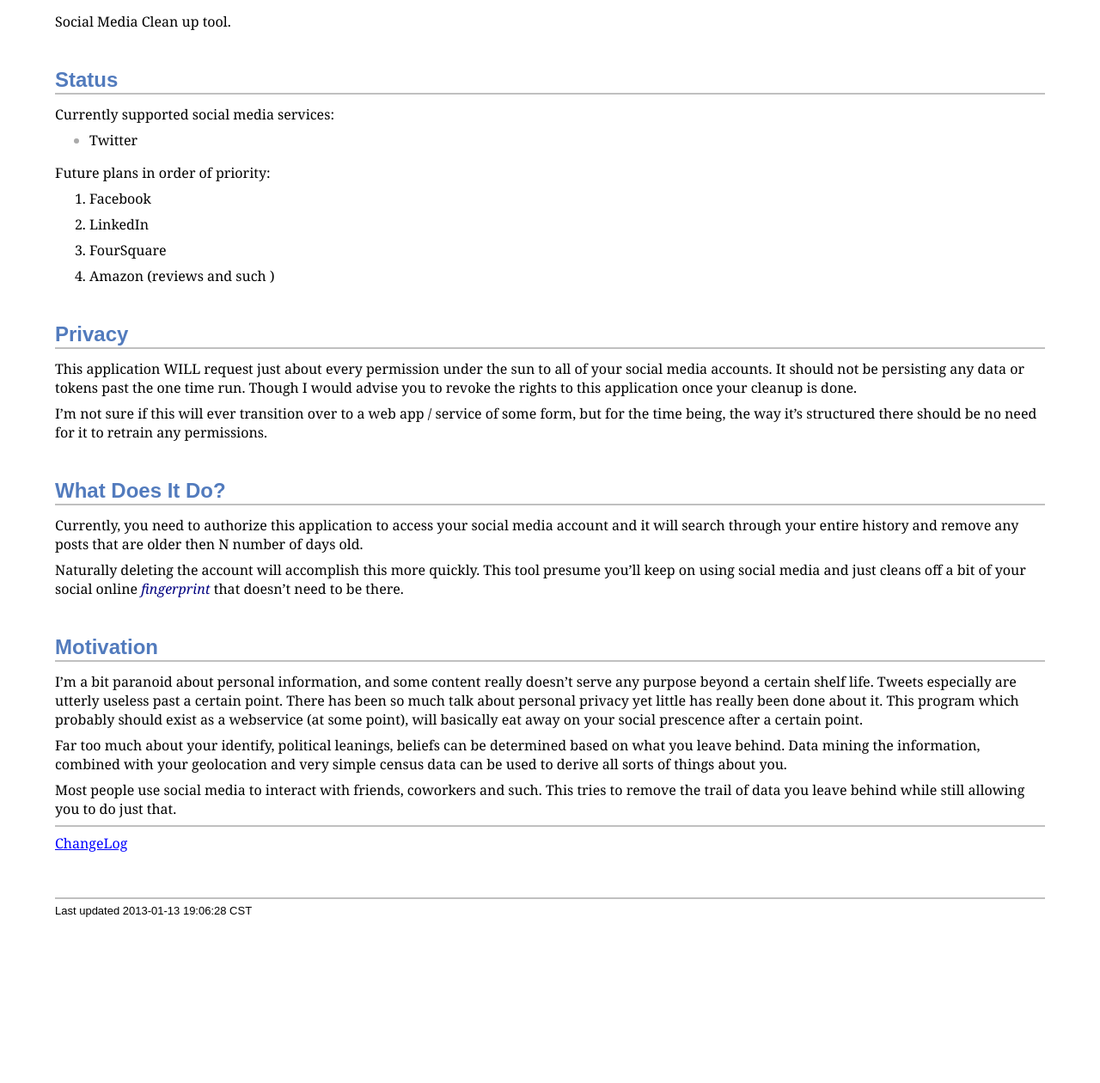
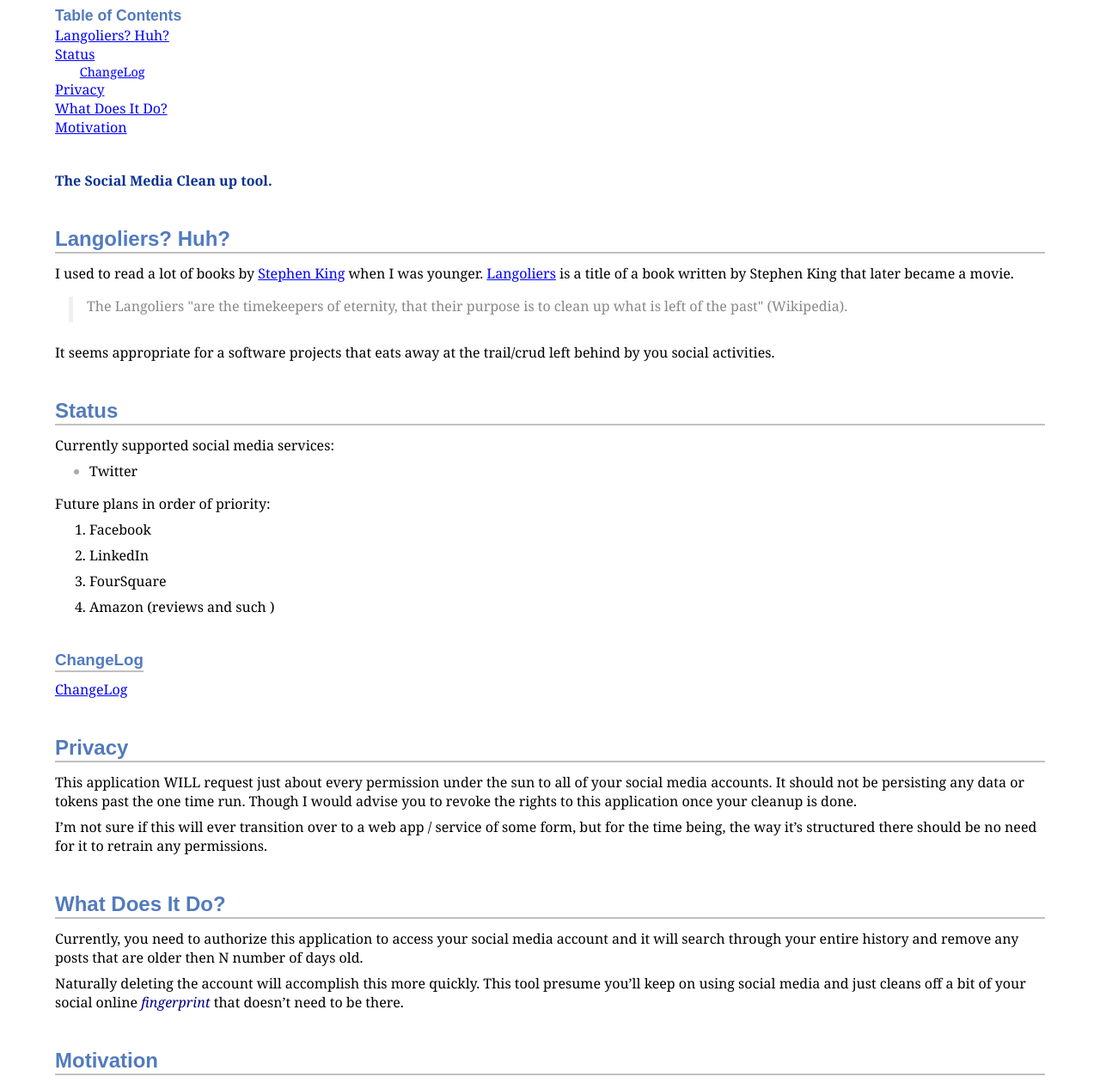
Before and after one commit to SocialOxpecker/SocialOxpecker, a plain HTML site: page index.html in a window 1280 px wide. Shown: the part 92-1352 px from the top of the page at 86% size. Before the commit the page ends 1166 px from the top, so only its background shows below. Drawn offline with Linux system fonts and the light colour scheme.

Commit message:
updates for name change

```diff
--- a/index.html
+++ b/index.html
@@ -4,7 +4,7 @@
 <head>
 <meta http-equiv="Content-Type" content="application/xhtml+xml; charset=UTF-8" />
 <meta name="generator" content="AsciiDoc 8.6.7" />
-<title>SocialMediaCleanUp</title>
+<title>SocialLangoliers</title>
 <style type="text/css">
 /* Shared CSS for AsciiDoc xhtml11 and html5 backends */
 
@@ -731,18 +731,34 @@ install: function(toclevels) {
 }
 
 }
-asciidoc.install();
+asciidoc.install(2);
 /*]]>*/
 </script>
 </head>
 <body class="article">
 <div id="header">
-<h1>SocialMediaCleanUp</h1>
+<h1>SocialLangoliers</h1>
+<div id="toc">
+  <div id="toctitle">Table of Contents</div>
+  <noscript><p><b>JavaScript must be enabled in your browser to display the table of contents.</b></p></noscript>
+</div>
 </div>
 <div id="content">
 <div id="preamble">
 <div class="sectionbody">
-<div class="paragraph"><p>Social Media Clean up tool.</p></div>
+<div class="paragraph"><p><strong>The Social Media Clean up tool.</strong></p></div>
+</div>
+</div>
+<div class="sect1">
+<h2 id="_langoliers_huh">Langoliers? Huh?</h2>
+<div class="sectionbody">
+<div class="paragraph"><p>I used to read a lot of books by <a href="http://en.wikipedia.org/wiki/Stephen_King">Stephen King</a> when I was younger.
+<a href="http://en.wikipedia.org/wiki/The_Langoliers">Langoliers</a> is a title of a book written by Stephen King that later became a movie.</p></div>
+<div class="quoteblock">
+<div class="content">The Langoliers "are the timekeepers of eternity, that their purpose is to clean up what is left of the past" (Wikipedia).</div>
+<div class="attribution">
+</div></div>
+<div class="paragraph"><p>It seems appropriate for a software projects that eats away at the trail/crud left behind by you social activities.</p></div>
 </div>
 </div>
 <div class="sect1">
@@ -779,6 +795,10 @@ Amazon (reviews and such )
 </p>
 </li>
 </ol></div>
+<div class="sect2">
+<h3 id="_changelog">ChangeLog</h3>
+<div class="paragraph"><p><a href="http://safaci2000.github.com/SocialLangoliers/ChangeLog.html">ChangeLog</a></p></div>
+</div>
 </div>
 </div>
 <div class="sect1">
@@ -802,14 +822,12 @@ Amazon (reviews and such )
 <div class="paragraph"><p>Far too much about your identify, political leanings, beliefs can be determined based on what you leave behind.  Data mining the information, combined with your geolocation and very simple census data can be used to derive all sorts of things about you.</p></div>
 <div class="paragraph"><p>Most people use social media to interact with friends, coworkers and such.  This tries to remove the trail of data you leave behind while still allowing you to do just that.</p></div>
 </div>
-<hr>
-<a href="ChangeLog.html">ChangeLog</a>
 </div>
 </div>
 <div id="footnotes"><hr /></div>
 <div id="footer">
 <div id="footer-text">
-Last updated 2013-01-13 19:06:28 CST
+Last updated 2013-01-15 20:18:53 PST
 </div>
 </div>
 </body>
```
